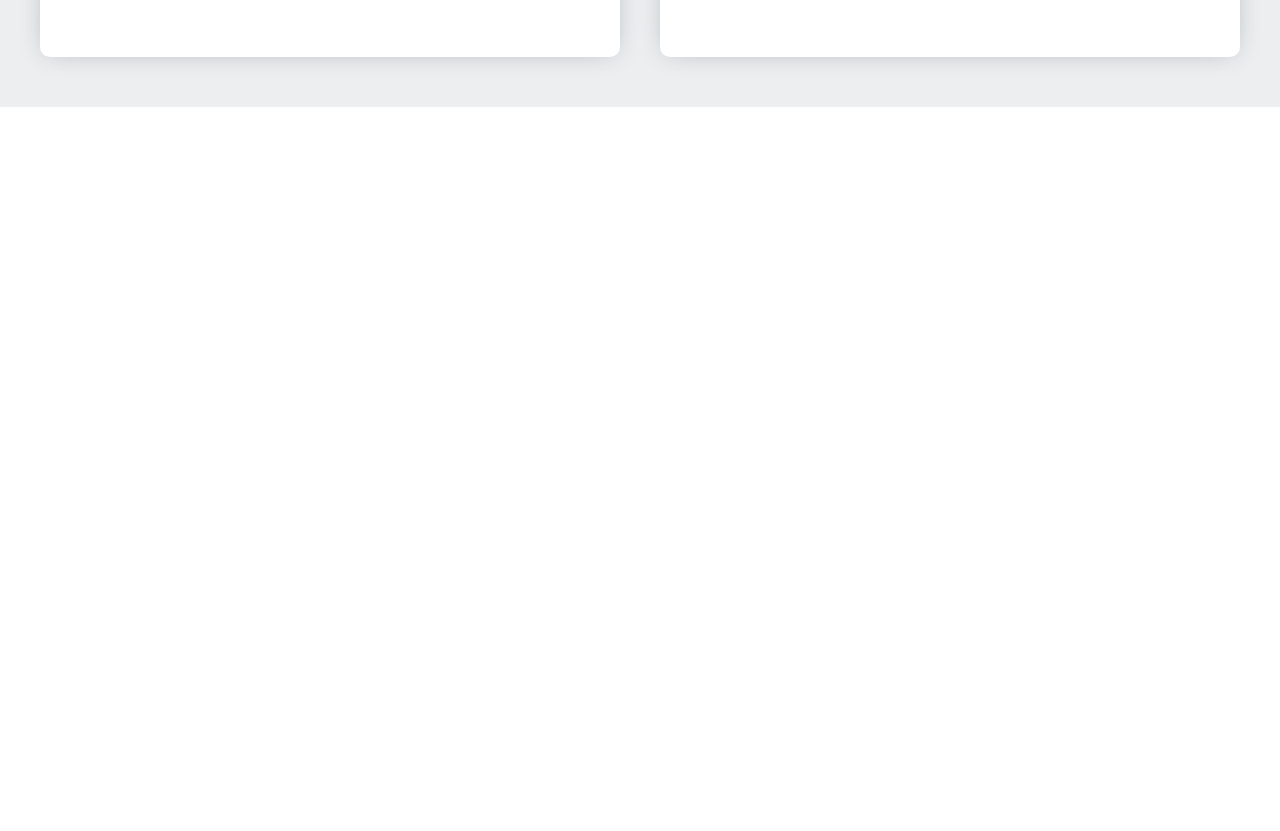
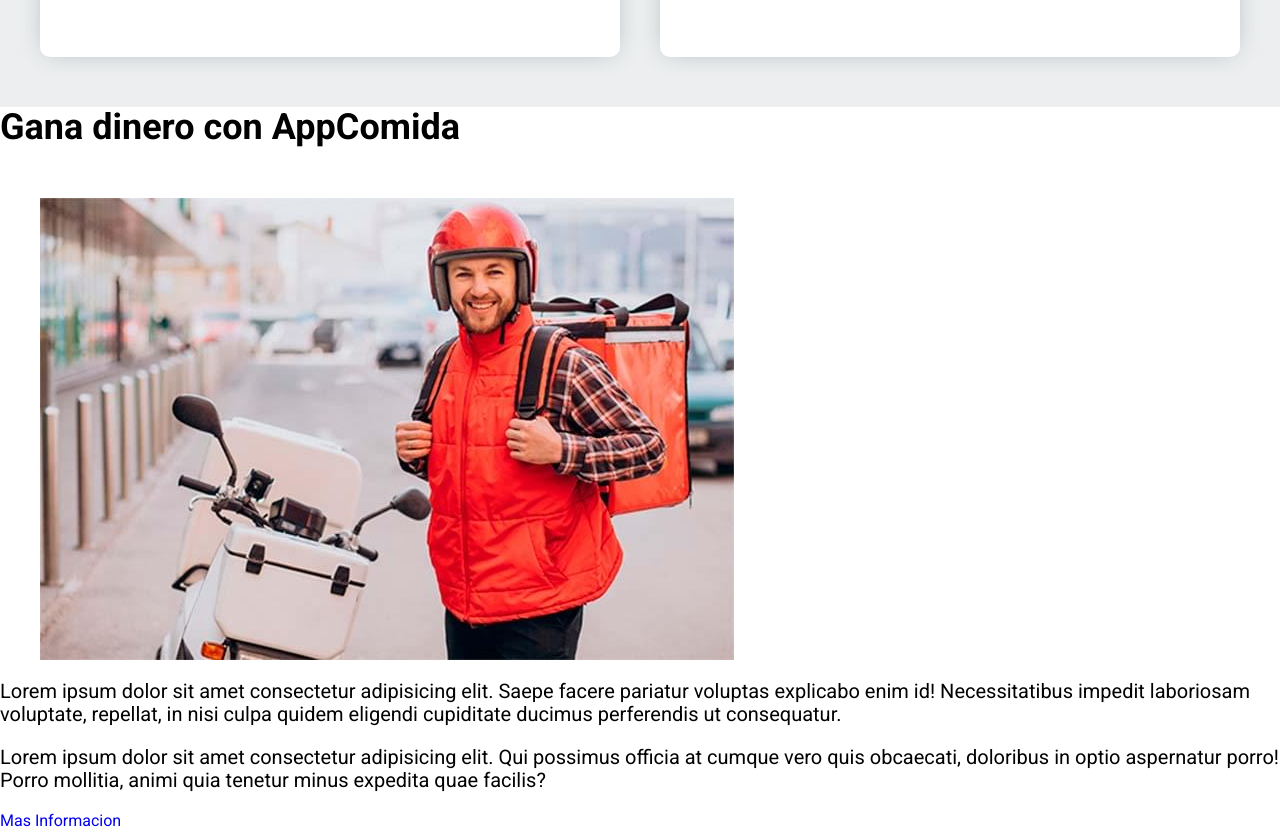
Before and after one commit to fabianallvarez/DeliveryApp, a website: page index.html in a window 1280 px wide. Shown: the part 4710-5541 px from the top of the page. Before the commit the page ends 4817 px from the top, so only its background shows below. Drawn offline with Linux system fonts and the light colour scheme.

Commit message:
Ft: Añadiendo seccion repartidores html

```diff
--- a/index.html
+++ b/index.html
@@ -359,6 +359,24 @@
             </div> <!--.Favorito termina-->
         </div>
     </main>
+
+    <section class="repartidores">
+        <h2 class="repartidores__heading">Gana dinero con AppComida</h2>
+        <div class="repartidores__grid contenedor">
+            <img src="build/img/repartidor.jpg" alt="imagen repartidor">
+        </div>
+
+        <div class="repartidores__contenido">
+            <p class="repartidores__texto">Lorem ipsum dolor sit amet consectetur adipisicing elit. Saepe facere
+                pariatur voluptas explicabo enim id! Necessitatibus impedit laboriosam voluptate, repellat, in nisi
+                culpa quidem eligendi cupiditate ducimus perferendis ut consequatur.</p>
+            <p class="repartidores__texto">Lorem ipsum dolor sit amet consectetur adipisicing elit. Qui possimus officia
+                at cumque vero quis obcaecati, doloribus in optio aspernatur porro! Porro mollitia, animi quia tenetur
+                minus expedita quae facilis?</p>
+
+            <a href="#" class="repartidores__enlace">Mas Informacion</a>
+        </div>
+    </section>
 </body>
 
 </html>
```
